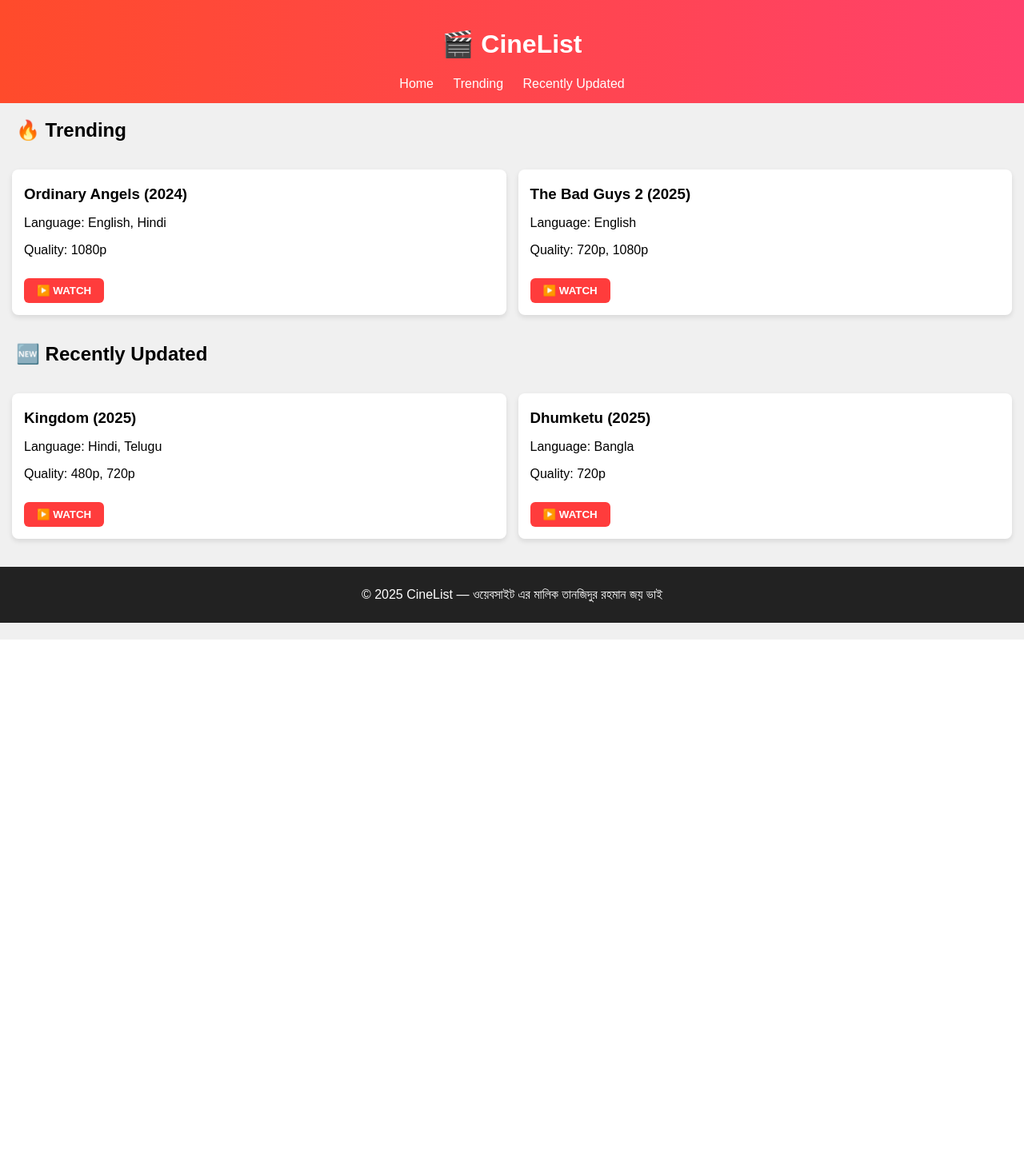
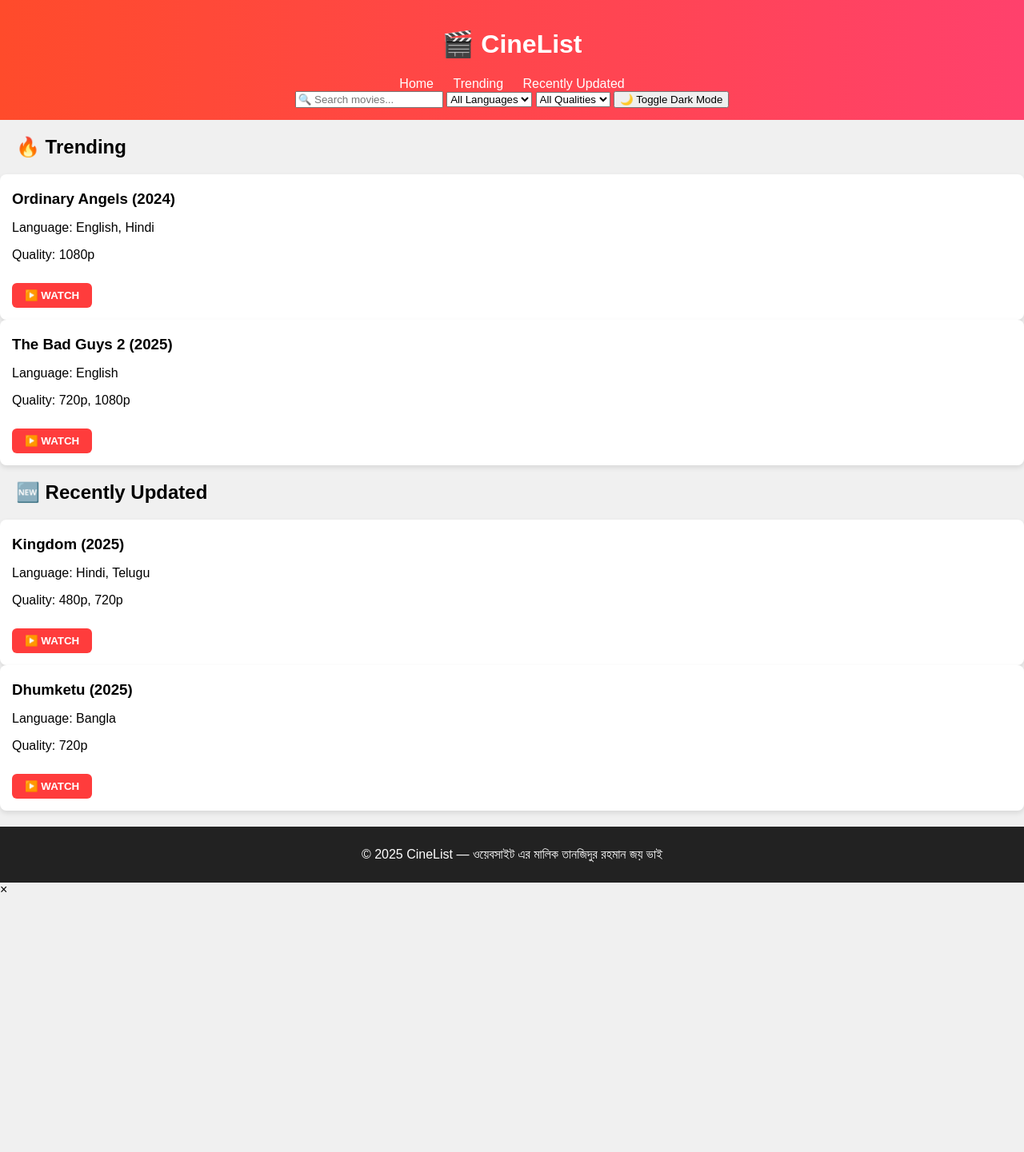
Before and after one commit to zxoou-media/Cinelist, a Flask app: page / in a window 1280 px wide. Shown: the whole page at 80% size. Before the commit the page ends 800 px from the top, so only its background shows below. Run offline with Flask 3, Linux system fonts and the light colour scheme.

Commit message:
Update index.html

```diff
--- a/cinelist/templates/index.html
+++ b/cinelist/templates/index.html
@@ -7,24 +7,39 @@
   <link rel="stylesheet" href="/static/style.css">
 </head>
 <body>
-  <header>
-    <h1>🎬 CineList</h1>
+  <header class="site-header">
+    <h1 id="site-title">🎬 CineList</h1>
     <nav>
       <a href="#">Home</a>
       <a href="#trending">Trending</a>
       <a href="#recent">Recently Updated</a>
     </nav>
+    <div class="filter-bar">
+      <input type="text" id="search-box" placeholder="🔍 Search movies..." />
+      <select id="lang-filter">
+        <option value="">All Languages</option>
+        <option value="English">English</option>
+        <option value="Hindi">Hindi</option>
+        <option value="Bangla">Bangla</option>
+      </select>
+      <select id="quality-filter">
+        <option value="">All Qualities</option>
+        <option value="720p">720p</option>
+        <option value="1080p">1080p</option>
+      </select>
+      <button id="theme-toggle">🌙 Toggle Dark Mode</button>
+    </div>
   </header>
 
   <main>
     <section id="trending">
       <h2>🔥 Trending</h2>
-      <div id="trending-list" class="movie-grid"></div>
+      <div id="trending-list" class="movie-list"></div>
     </section>
 
     <section id="recent">
       <h2>🆕 Recently Updated</h2>
-      <div id="recent-list" class="movie-grid"></div>
+      <div id="recent-list" class="movie-list"></div>
     </section>
   </main>
 
@@ -32,6 +47,14 @@
     <p>© 2025 CineList — ওয়েবসাইট এর মালিক তানজিদুর রহমান জয় ভাই</p>
   </footer>
 
+  <!-- Trailer Modal -->
+  <div id="trailer-modal" class="modal">
+    <div class="modal-content">
+      <span id="close-modal">&times;</span>
+      <iframe id="trailer-frame" width="100%" height="315" frameborder="0" allowfullscreen></iframe>
+    </div>
+  </div>
+
   <script src="/static/script.js"></script>
 </body>
 </html>
```
